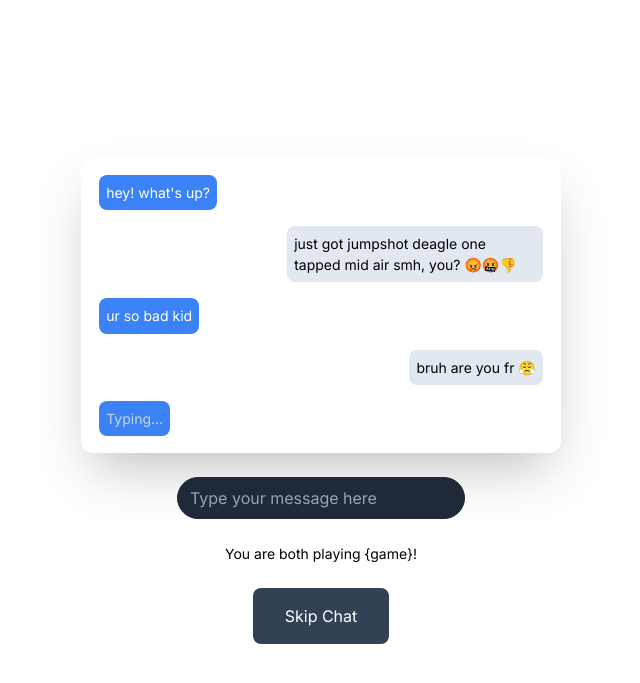
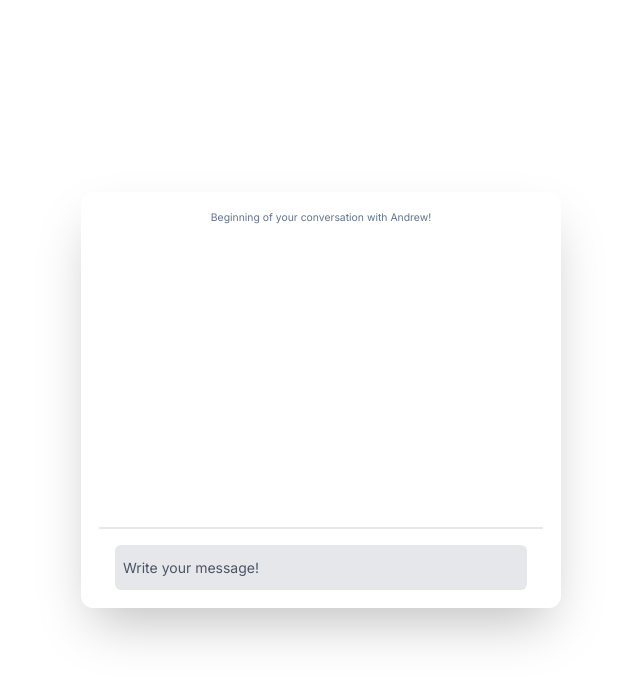
Before and after one commit to k9mil/amigo, a Flask app: page /chat in a window 1280 px wide. Shown: the top 683 px of the page, without its empty margins (319-959 px from the left). Run offline with Flask 2, Linux system fonts and the light colour scheme.

Commit message:
feat: improve /chat/ ui/ux

```diff
--- a/unnamed/static/tw.css
+++ b/unnamed/static/tw.css
@@ -830,6 +852,10 @@ Ensure the default browser behavior of the `hidden` attribute.
   justify-content: center;
 }
 
+.justify-between {
+  justify-content: space-between;
+}
+
 .gap-2 {
   gap: 0.5rem;
 }
@@ -910,6 +948,10 @@ Ensure the default browser behavior of the `hidden` attribute.
 
 .rounded-3xl {
   border-radius: 1.5rem;
+}
+
+.rounded-md {
+  border-radius: 0.375rem;
 }
 
 .rounded-t-full {
@@ -953,6 +995,10 @@ Ensure the default browser behavior of the `hidden` attribute.
   border-width: 1px;
 }
 
+.border-t-2 {
+  border-top-width: 2px;
+}
+
 .border-white {
   --tw-border-opacity: 1;
   border-color: rgb(255 255 255 / var(--tw-border-opacity));
@@ -967,6 +1013,11 @@ Ensure the default browser behavior of the `hidden` attribute.
   border-color: rgb(31 41 55 / var(--tw-border-opacity));
 }
 
+.border-gray-200 {
+  --tw-border-opacity: 1;
+  border-color: rgb(229 231 235 / var(--tw-border-opacity));
+}
+
 .bg-slate-700 {
   --tw-bg-opacity: 1;
   background-color: rgb(51 65 85 / var(--tw-bg-opacity));
@@ -1096,6 +1147,11 @@ Ensure the default browser behavior of the `hidden` attribute.
   padding-bottom: 0.5rem;
 }
 
+.px-4 {
+  padding-left: 1rem;
+  padding-right: 1rem;
+}
+
 .pb-3 {
   padding-bottom: 0.75rem;
 }
@@ -1108,6 +1164,22 @@ Ensure the default browser behavior of the `hidden` attribute.
   padding-right: 2.5rem;
 }
 
+.pl-2 {
+  padding-left: 0.5rem;
+}
+
+.pt-4 {
+  padding-top: 1rem;
+}
+
+.pl-12 {
+  padding-left: 3rem;
+}
+
+.pl-1 {
+  padding-left: 0.25rem;
+}
+
 .text-left {
   text-align: left;
 }
@@ -1134,6 +1206,10 @@ Ensure the default browser behavior of the `hidden` attribute.
 
 .text-ultra-mini {
   font-size: .5rem;
+}
+
+.text-mini {
+  font-size: .65rem;
 }
 
 .font-bold {
@@ -1197,6 +1273,31 @@ Ensure the default browser behavior of the `hidden` attribute.
 .text-blue-600 {
   --tw-text-opacity: 1;
   color: rgb(37 99 235 / var(--tw-text-opacity));
+}
+
+.text-slate-500 {
+  --tw-text-opacity: 1;
+  color: rgb(100 116 139 / var(--tw-text-opacity));
+}
+
+.text-gray-600 {
+  --tw-text-opacity: 1;
+  color: rgb(75 85 99 / var(--tw-text-opacity));
+}
+
+.placeholder-gray-600::-moz-placeholder {
+  --tw-placeholder-opacity: 1;
+  color: rgb(75 85 99 / var(--tw-placeholder-opacity));
+}
+
+.placeholder-gray-600:-ms-input-placeholder {
+  --tw-placeholder-opacity: 1;
+  color: rgb(75 85 99 / var(--tw-placeholder-opacity));
+}
+
+.placeholder-gray-600::placeholder {
+  --tw-placeholder-opacity: 1;
+  color: rgb(75 85 99 / var(--tw-placeholder-opacity));
 }
 
 .opacity-75 {
@@ -1446,6 +1581,14 @@ Ensure the default browser behavior of the `hidden` attribute.
 
   .lg\:h-\[23\.5rem\] {
     height: 23.5rem;
+  }
+
+  .lg\:h-\[25\.5rem\] {
+    height: 25.5rem;
+  }
+
+  .lg\:h-\[27\.5rem\] {
+    height: 27.5rem;
   }
 
   .lg\:w-\[20rem\] {
@@ -1552,6 +1695,14 @@ Ensure the default browser behavior of the `hidden` attribute.
     height: 22rem;
   }
 
+  .xl\:h-\[24rem\] {
+    height: 24rem;
+  }
+
+  .xl\:h-\[26rem\] {
+    height: 26rem;
+  }
+
   .xl\:w-\[30rem\] {
     width: 30rem;
   }
--- a/unnamed/templates/chat.html
+++ b/unnamed/templates/chat.html
@@ -5,39 +5,16 @@
 {% block body %}
     <div class="flex flex-col w-screen h-screen justify-center items-center font-inter">
         <div class="flex justify-center items-center">
-            <div class="flex flex-col justify-center items-center space-y-6">
-                <div class="flex flex-col 2xl:w-[40rem] xl:w-[30rem] lg:w-[24rem] 2xl:h-[17rem] xl:h-[18.5rem] lg:h-[19.75rem] shadow-2xl rounded-xl bg-white border-2 border-white space-y-4 2xl:p-4 xl:p-4 lg:p-4 2xl:text-sm xl:text-sm lg:text-sm">
-                    <div class="w-max bg-blue-500 rounded-lg 2xl:p-[0.45rem] xl:p-[0.45rem] lg:p-[0.45rem] text-white justify-center items-center">
-                        <p>hey! what's up?</p>
+            <div class="flex flex-col items-center space-y-6">
+                <div class="flex flex-col justify-between 2xl:w-[40rem] xl:w-[30rem] lg:w-[24rem] 2xl:h-[24rem] xl:h-[26rem] lg:h-[27.5rem] shadow-2xl rounded-xl bg-white border-2 border-white space-y-4 2xl:p-4 xl:p-4 lg:p-4 2xl:text-sm xl:text-sm lg:text-sm">
+                    <div class="text-slate-500 justify-center items-center text-center text-mini">
+                        <p>Beginning of your conversation with Andrew!</p>
                     </div>
-                    <div class="2xl:w-max xl:w-64 lg:w-52 bg-slate-200 rounded-lg 2xl:p-[0.45rem] xl:p-[0.45rem] lg:p-[0.45rem] text-black justify-center items-center ml-auto">
-                        <p>just got jumpshot deagle one tapped mid air smh, you? 😡🤬👎</p>
-                    </div>
-                    <div class="w-max bg-blue-500 rounded-lg 2xl:p-[0.45rem] xl:p-[0.45rem] lg:p-[0.45rem] text-white justify-center items-center">
-                        <p>ur so bad kid</p>
-                    </div>
-                    <div class="w-max bg-slate-200 rounded-lg 2xl:p-[0.45rem] xl:p-[0.45rem] lg:p-[0.45rem] text-black justify-center items-center ml-auto">
-                        <p>bruh are you fr 😤</p>
-                    </div>
-                    <div class="w-max bg-blue-500 rounded-lg 2xl:p-[0.45rem] xl:p-[0.45rem] lg:p-[0.45rem] text-slate-300 justify-center items-center">
-                        <div class="flex">
-                            <span>Typing...</span>
+                    <div class="border-t-2 border-gray-200 px-4 pt-4">
+                        <div class="flex flex-row text-center justify-center items-center">
+                           <input type="text" placeholder="Write your message!" class="pl-2 w-full transform transition duration-500 focus:outline-none focus:placeholder-gray-400 text-gray-600 placeholder-gray-600 bg-gray-200 rounded-md py-3">
                         </div>
-                    </div>
-                </div>
-                <label class="">
-                    <input class="rounded-full py-2 pl-3 pr-10 w-full border border-gray-800 focus:border-gray-700 bg-gray-800 focus:bg-gray-900 focus:outline-none text-gray-200 focus:shadow-md transition duration-300 ease-in"
-                            type="text" value="" placeholder="Type your message here"/>
-                    <button type="button" class="absolute top-0 right-0 mt-2 mr-3 flex flex-shrink-0 focus:outline-none text-blue-600 hover:text-blue-700 w-6 h-6">
-                    </button>
-                </label>
-                <div class="flex flex-col text-black text-sm">
-                    <p>You are both playing {game}!</p>
-                </div>
-                <div class="div">
-                    <a href="{{ url_for('main.waiting') }}" class="text-md 2xl:text-md xl:text-md lg:text-md md:text-md sm:text-md xs:text-md bg-slate-700 hover:bg-slate-900 transition duration-300 ease-in-out text-white py-4 px-8 rounded-lg inline-flex items-center">
-                        <span>Skip Chat</span>
-                    </a>
+                     </div>
                 </div>
             </div>
         </div>
--- a/unnamed/templates/index.html
+++ b/unnamed/templates/index.html
@@ -28,7 +28,7 @@
         <div class="hidden lg:flex justify-center items-center w-full h-screen">
             <div class="flex justify-center items-center">
                 <div class="flex flex-row justify-center items-center">
-                    <div class="2xl:w-[40rem] xl:w-[30rem] lg:w-[24rem] 2xl:h-[20rem] xl:h-[22rem] lg:h-[23.5rem] shadow-lg rounded-xl bg-white border-2 border-white space-y-4 2xl:p-4 xl:p-4 lg:p-4 2xl:text-sm xl:text-sm lg:text-sm transform transition duration-500 hover:scale-110">
+                    <div class="2xl:w-[40rem] xl:w-[30rem] lg:w-[24rem] 2xl:h-[20rem] xl:h-[22rem] lg:h-[23.5rem] shadow-xl rounded-xl bg-white border-2 border-white space-y-4 2xl:p-4 xl:p-4 lg:p-4 2xl:text-sm xl:text-sm lg:text-sm transform transition duration-500 hover:scale-110">
                         <span class="flex ml-auto h-5 w-5">
                             <span class="animate-ping absolute h-4 w-4 rounded-full bg-sky-200 opacity-75"></span>
                             <span class="rounded-full h-4 w-4 bg-sky-300"></span>
```
Also changed, not shown: other parts of unnamed/static/tw.css (+80 -0 lines).
